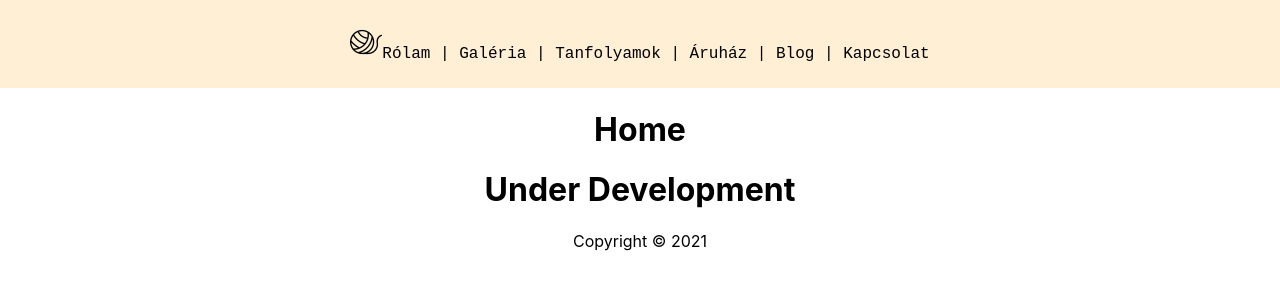
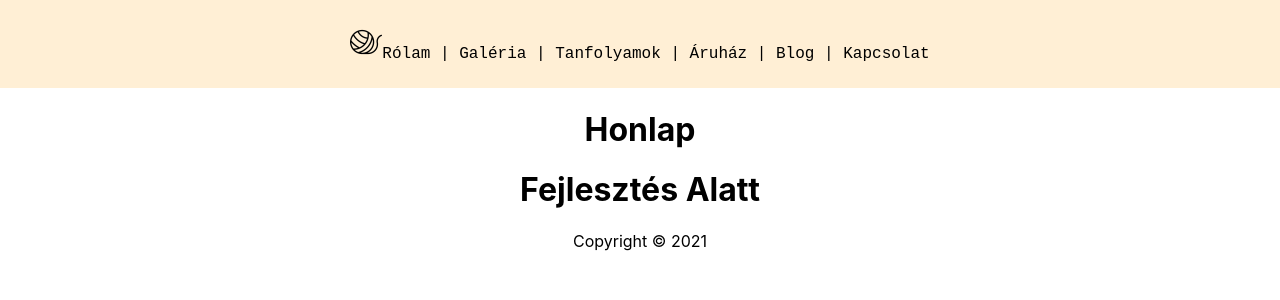
Before and after one commit to paebo/fullwool, a React (Create React App) app in the folder frontend/: page / in a window 1280 px wide. Shown: the top 300 px of the page. Built offline with nearby package versions, Linux system fonts and the light colour scheme.

Commit message:
Language consistency, minor css adjustments

```diff
--- a/frontend/src/App.css
+++ b/frontend/src/App.css
@@ -42,7 +42,7 @@
   border-radius: 8px;
   padding: 20px;
   box-shadow: 0 4px 16px 0 rgba(28, 53, 197, 0.5);
-  margin-bottom: 1vmin;
+  margin-bottom: 3vmin;
   cursor: pointer;
 }
 
@@ -53,7 +53,6 @@
   top: 100%;
   left: 0;
   border: 1px solid rgba(0, 0, 0, 0.5);
-  box-shadow: 0 16px 24px 2px rgba(0, 0, 0, 0.2);
   border-radius: 10px;
   padding: 20px;
   font-family: inherit;
--- a/frontend/src/components/Bio.js
+++ b/frontend/src/components/Bio.js
@@ -1,12 +1,12 @@
-import profilePic from "../static/placeholder.jpg"
+import placeHolder from "../static/placeholder.jpg"
 
 const Bio = ({ about }) => {
     return (
         <div>
-            <img src={ profilePic }
+            <img src={ placeHolder }
                 id="profilePic"
                 height="200px"
-                width="150px"
+                width="250px"
                 alt="website owner">
             </img>
             <h4>{about.bio}</h4>
--- a/frontend/src/components/Course.js
+++ b/frontend/src/components/Course.js
@@ -5,11 +5,11 @@ const Course = ({ course }) => {
     const [isOpen, setIsOpen] = useState(false)
 
     const CourseDiv = styled.div`
-        background-color: ${course.is_active ? "#76FF03" : "#FF3D00"};
+        background-color: ${course.is_active ? "#CCFFE5" : "#FFCCCC"};
     `;
 
     const DropDownDiv = styled.div`
-        background-color: ${course.is_active ? "#228b22" : "#8B0000"};
+        background-color: ${course.is_active ? "#66FFB2" : "#FF9999"};
     `;
 
     const openCloseDropdown = () => {
--- a/frontend/src/pages/Blog.js
+++ b/frontend/src/pages/Blog.js
@@ -2,7 +2,7 @@ const Blog = () => {
     return (
         <div>
             <h1>Blog</h1>
-            <h2>Under Development</h2>
+            <h1>Fejlesztés Alatt</h1>
         </div>
     );
 }
--- a/frontend/src/pages/CourseList.js
+++ b/frontend/src/pages/CourseList.js
@@ -21,7 +21,7 @@ const CourseList = () => {
 
     return (
         <div className="cardContainer">
-            <h1>Courses</h1>
+            <h1>Tanfolyamok</h1>
             <div>
                 {courses.map((course) => (
                 <Course key={course.id} course={course}
--- a/frontend/src/pages/Gallery.js
+++ b/frontend/src/pages/Gallery.js
@@ -1,7 +1,8 @@
 const Gallery = () => {
     return (
         <div>
-            <h1>Gallery</h1>
+            <h1>Galéria</h1>
+            <h1>Fejlesztés Alatt</h1>
         </div>
     );
 }
--- a/frontend/src/pages/Home.js
+++ b/frontend/src/pages/Home.js
@@ -1,8 +1,8 @@
 const Home = () => {
     return (
         <div>
-            <h1>Home</h1>
-            <h1>Under Development</h1>
+            <h1>Honlap</h1>
+            <h1>Fejlesztés Alatt</h1>
         </div>
     );
 }
--- a/frontend/src/pages/Shop.js
+++ b/frontend/src/pages/Shop.js
@@ -1,8 +1,8 @@
 const Shop = () => {
     return (
         <div>
-            <h1>Shop</h1>
-            <h1>Under Development</h1>
+            <h1>Webáruház</h1>
+            <h1>Fejlesztés Alatt</h1>
         </div>
     );
 }
```
